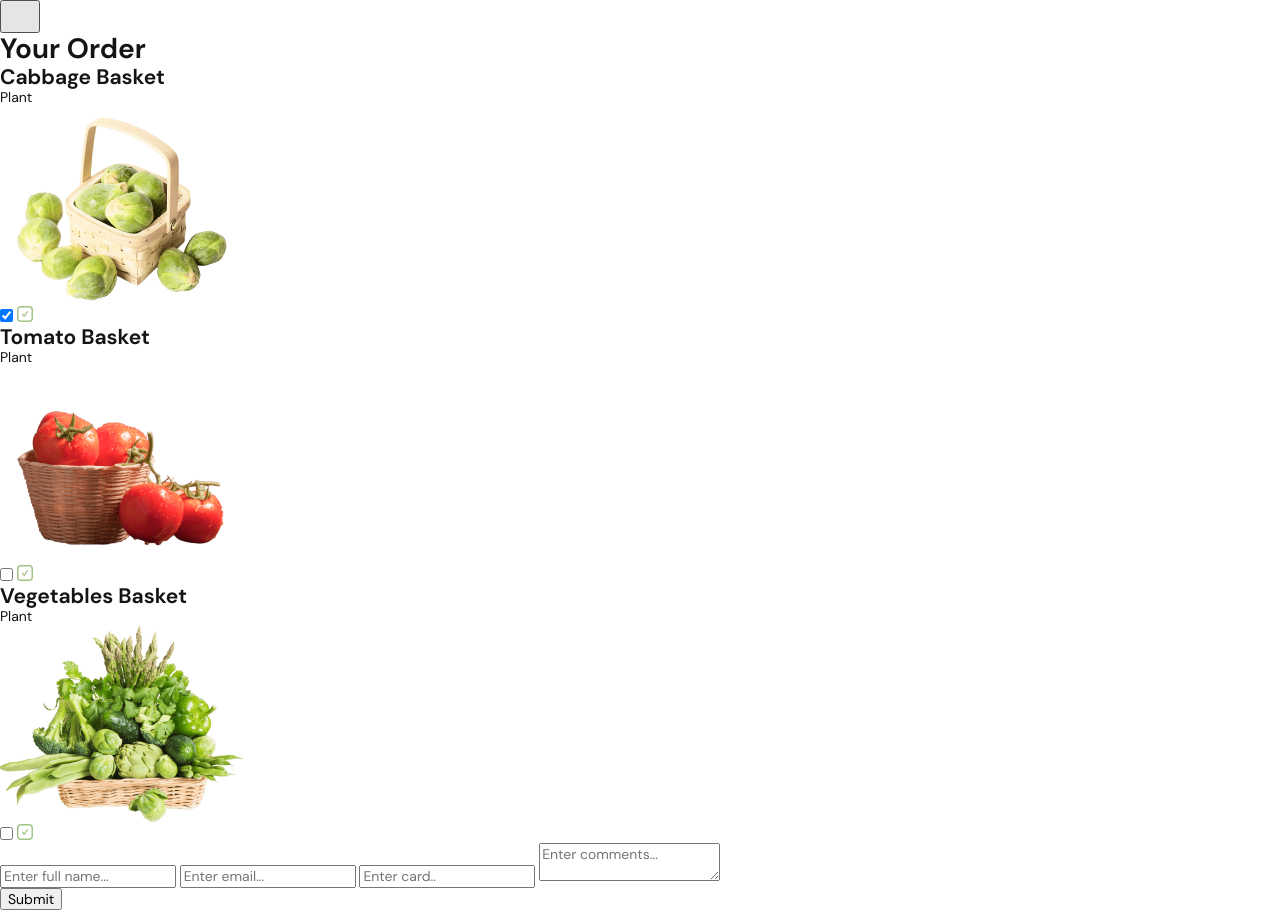
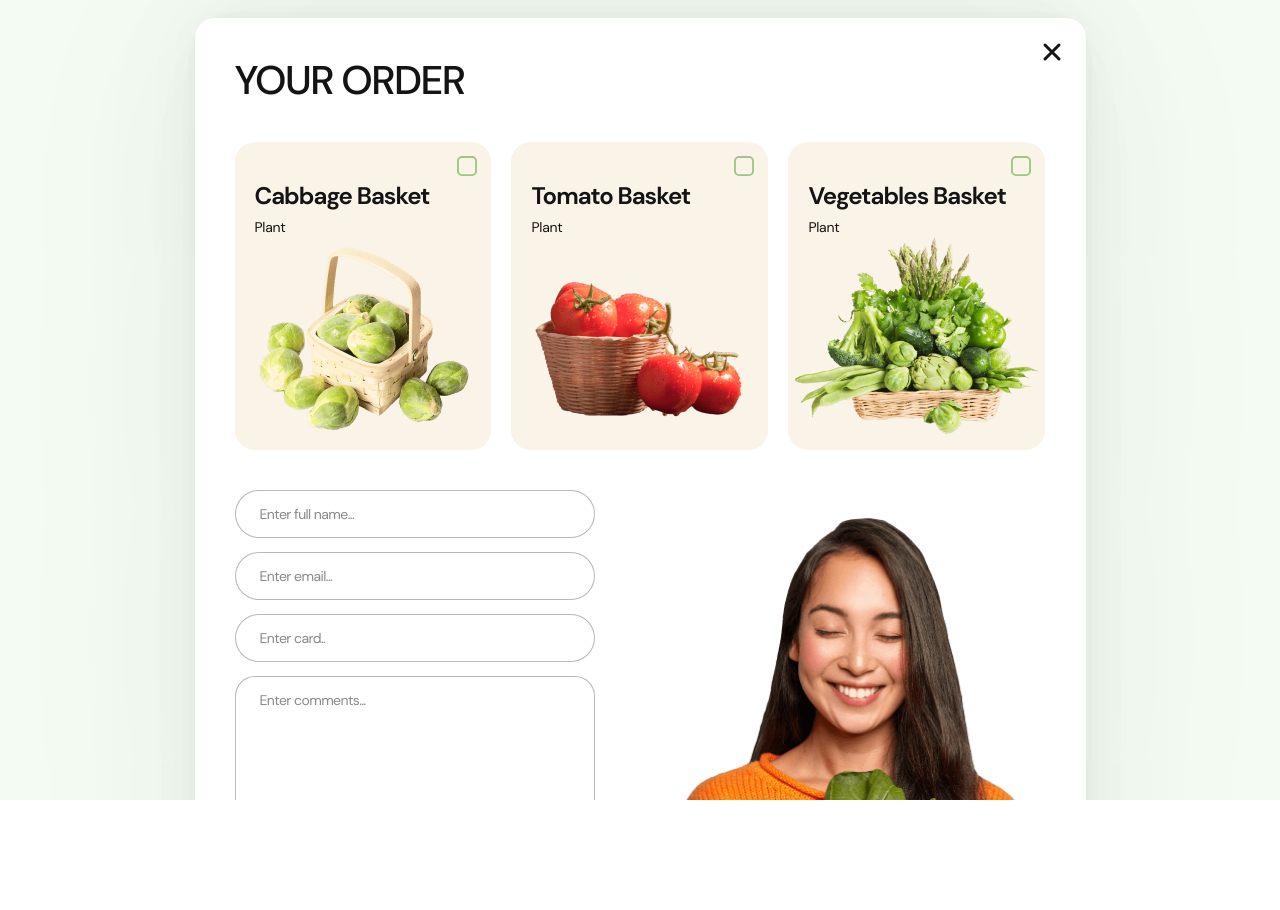
Before and after one commit to svkndeveloper/veggieboost, a website built with Vite: page src/index.html in a window 1280 px wide. After the commit the page ends 800 px from the top, so only its background shows below. Built offline with nearby package versions, Linux system fonts and the light colour scheme.

Commit message:
add vars and delete duplication

```diff
--- a/src/css/modal.css
+++ b/src/css/modal.css
@@ -11,9 +11,7 @@
   overflow-y: scroll;
   opacity: 1;
   visibility: visible;
-  transition: opacity var(--transition-duration)
-      var(--transition-timing-function),
-    visibility var(--transition-duration) var(--transition-timing-function);
+  transition: opacity 250ms linear, visibility 250ms linear;
 }
 
 /* .backdrop.is-hidden {
@@ -29,7 +27,7 @@
   height: 903px;
   padding: 20px;
   border-radius: 20px;
-  background: #fff;
+  background: var(--secondary-text-color);
   box-shadow: 0px 0px 8.775463104248047px 0px rgba(0, 0, 0, 0.01),
     0px 0px 18.17037010192871px 0px rgba(0, 0, 0, 0.02),
     0px 0px 36.23749923706055px 0px rgba(0, 0, 0, 0.03),
@@ -59,11 +57,11 @@
 }
 
 .modal-close-button:focus {
-  outline-color: #fc8a11;
+  outline-color: var(--order-btn-color);
 }
 
 .modal-close-icon {
-  stroke: black;
+  stroke: var(--main-text-color);
 }
 
 .modal-list {
@@ -74,7 +72,7 @@
   position: relative;
   max-width: 295px;
   height: 119px;
-  background-color: #faf3e7;
+  background-color: var(--modal-card-back);
   padding-top: 20px;
   padding-left: 20px;
   border-radius: 20px;
@@ -82,22 +80,14 @@
 }
 
 .modal-chart-title {
-  color: #141414;
   font-size: 18px;
-  font-family: DM Sans;
   font-style: normal;
-  font-weight: 700;
   line-height: 1.33;
   letter-spacing: -0.72px;
   margin-bottom: 2px;
 }
 
 .modal-chart-text {
-  color: #141414;
-  font-size: 14px;
-  font-family: DM Sans;
-  font-style: normal;
-  font-weight: 400;
   line-height: 1.29;
   letter-spacing: -0.28px;
 }
@@ -116,7 +106,7 @@
 }
 
 .checkbox-hidden:focus + * .modal-checkbox {
-  outline-color: #fc8a11;
+  outline-color: var(--order-btn-color);
 }
 
 .icon-checked {
@@ -149,6 +139,12 @@
   height: 78px;
 }
 
+@media screen and (max-width: 280px) {
+  .modal-chart-title {
+    width: 100px;
+  }
+}
+
 @media screen and (max-width: 319px) {
   .thumb {
     bottom: 8px;
@@ -164,10 +160,9 @@
 }
 
 .modal-title {
-  color: #141414;
   font-size: 28px;
-  font-family: DM Sans;
   font-weight: 500;
+  text-shadow: var(--text-shadow);
   line-height: 1;
   letter-spacing: -1.12px;
   text-transform: uppercase;
@@ -194,28 +189,24 @@
   padding-left: 24px;
   font-size: 14px;
   transition: all 250ms linear;
-  color: black;
-  font-size: 14px;
+  color: var(--main-text-color);
+  /* font-size: 14px;
   font-family: DM Sans;
   font-style: normal;
-  font-weight: 400;
+  font-weight: 400; */
   line-height: 1.29;
   letter-spacing: -0.56px;
 }
 
 .modal-form-input:focus,
 .modal-form-textarea:focus {
-  border: 1px solid #fc8a11;
+  border: 1px solid var(--order-btn-color);
   outline: transparent;
 }
 
 .modal-form-input::placeholder,
 .modal-form-textarea::placeholder {
   color: rgba(20, 20, 20, 0.5);
-  font-size: 14px;
-  font-family: DM Sans;
-  font-style: normal;
-  font-weight: 400;
   line-height: 1.29;
   letter-spacing: -0.56px;
 }
@@ -239,8 +230,8 @@
   padding: 12px 24px;
   border-radius: 100px;
   border-color: transparent;
-  background-color: #fc8a11;
-  color: #ffffff;
+  background-color: var(--order-btn-color);
+  color: var(--secondary-text-color);
   font-size: 14px;
   font-family: DM Sans;
   line-height: 1.29;
@@ -249,12 +240,12 @@
 }
 
 .submit-btn:hover {
-  background-color: #a1c487;
+  background-color: var(--order-btn-color-hover);
 }
 
 .submit-btn:focus {
-  border-color: #fc8a11;
-  background-color: #a1c487;
+  border-color: var(-order-btn-color);
+  background-color: var(--order-btn-color-hover);
   outline: transparent;
 }
 
@@ -295,7 +286,6 @@
   }
 
   .modal-title {
-    color: #141414;
     font-size: 40px;
     line-height: 1.1;
     letter-spacing: -1.6px;
@@ -378,16 +368,15 @@
 
   .modal-chart-title {
     font-size: 24px;
-    font-weight: 700;
     line-height: 1.17;
     letter-spacing: -0.96px;
     margin-bottom: 8px;
   }
   /*
   .checkbox-hidden:hover + * .modal-checkbox {
-    outline-color: #fc8a11;
+    outline-color: var(-order-btn-color);
   } */
   .modal-list-item:hover * .modal-checkbox {
-    outline-color: #fc8a11;
+    outline-color: var(-order-btn-color);
   }
 }
--- a/src/css/styles.css
+++ b/src/css/styles.css
@@ -15,4 +15,4 @@
 /* Footer */
 @import url('');
 /* Modal */
-@import url('');
+@import url('./modal.css');
--- a/src/partials/modal.html
+++ b/src/partials/modal.html
@@ -50,12 +50,7 @@
             </picture>
           </div>
           <label class="modal-label">
-            <input
-              type="checkbox"
-              name="checkbox"
-              class="checkbox-hidden"
-              checked
-            />
+            <input type="checkbox" name="checkbox" class="checkbox-hidden" />
             <span class="checkbox-span">
               <svg class="modal-checkbox" width="16" height="16">
                 <use href="./images/icons.svg#icon-checkbox"></use>
```
